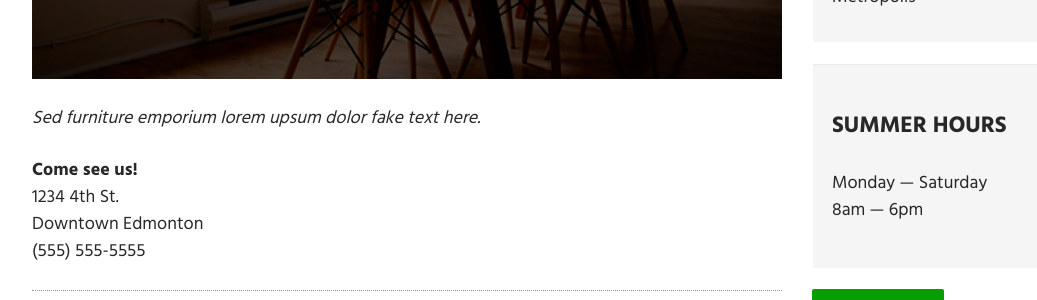
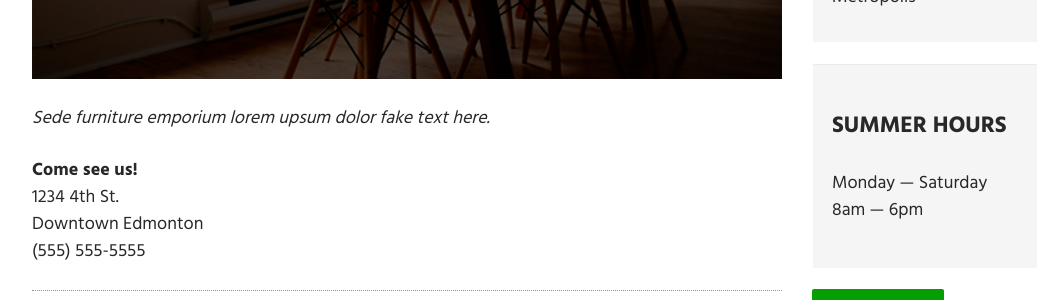
Before and after one commit to jordanbehan/rd, a Jekyll site: the page built from junk.locations.html, in a window 1280 px wide and 900 px high, scrolled down 958 px. Shown: the part 156-456 px from the top of the window, without its empty margins (38-1075 px from the left). Built offline with Jekyll 4.4.1, drawn with Linux system fonts in a browser that asks for light colours; nearby versions of some CDN libraries; some web fonts are replaced.

Commit message:
Updated junk.locations.html

```diff
--- a/junk.locations.html
+++ b/junk.locations.html
@@ -24,7 +26,7 @@ title: home
 				<h3>Visit The Furniture Shop</h3>
 				<img src="assets/images/ad.01.png">
 				<br><br>
-				<p><em>Sed furniture emporium lorem upsum dolor fake text here.</em></p>
+				<p><em>Sede furniture emporium lorem upsum dolor fake text here.</em></p>
 				<p><strong>Come see us!</strong><br>
 					1234 4th St.<br>
 					Downtown Edmonton<br>
```
Also changed, not shown: other parts of junk.locations.html (+2 -0 lines).
